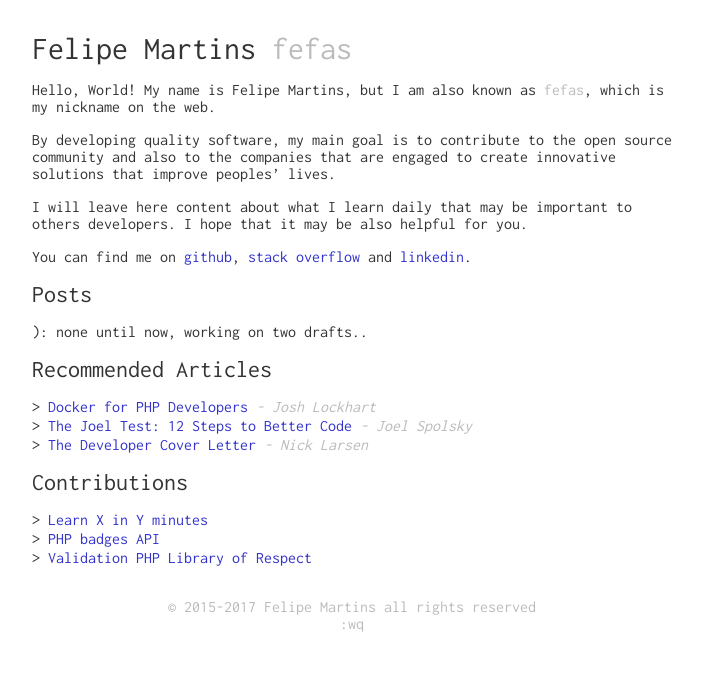
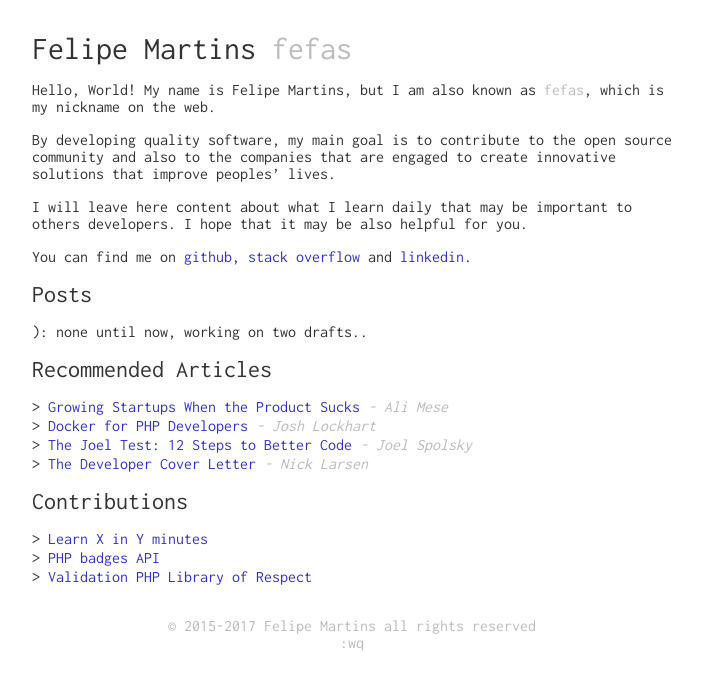
Before and after one commit to fefas/blog.fefas.net, a Jekyll site: the page built from index.md, in a window 1280 px wide. Shown: the top 690 px of the page, without its empty margins (288-990 px from the left). Built offline with Jekyll 4.4.1, drawn with Linux system fonts in a browser that asks for light colours.

Commit message:
Recommend article of Ali Mese (resolve #5)

```diff
--- a/_data/recommendedArticles.json
+++ b/_data/recommendedArticles.json
@@ -1,4 +1,9 @@
 [
+  {
+    "title": "Growing Startups When the Product Sucks",
+    "url": "https://medium.com/swlh/build-a-product-vs-focus-on-growth-addc4d8fa7c2",
+    "author": "Ali Mese"
+  },
   {
     "title": "Docker for PHP Developers",
     "url": "http://www.newmediacampaigns.com/blog/docker-for-php-developers",
```
